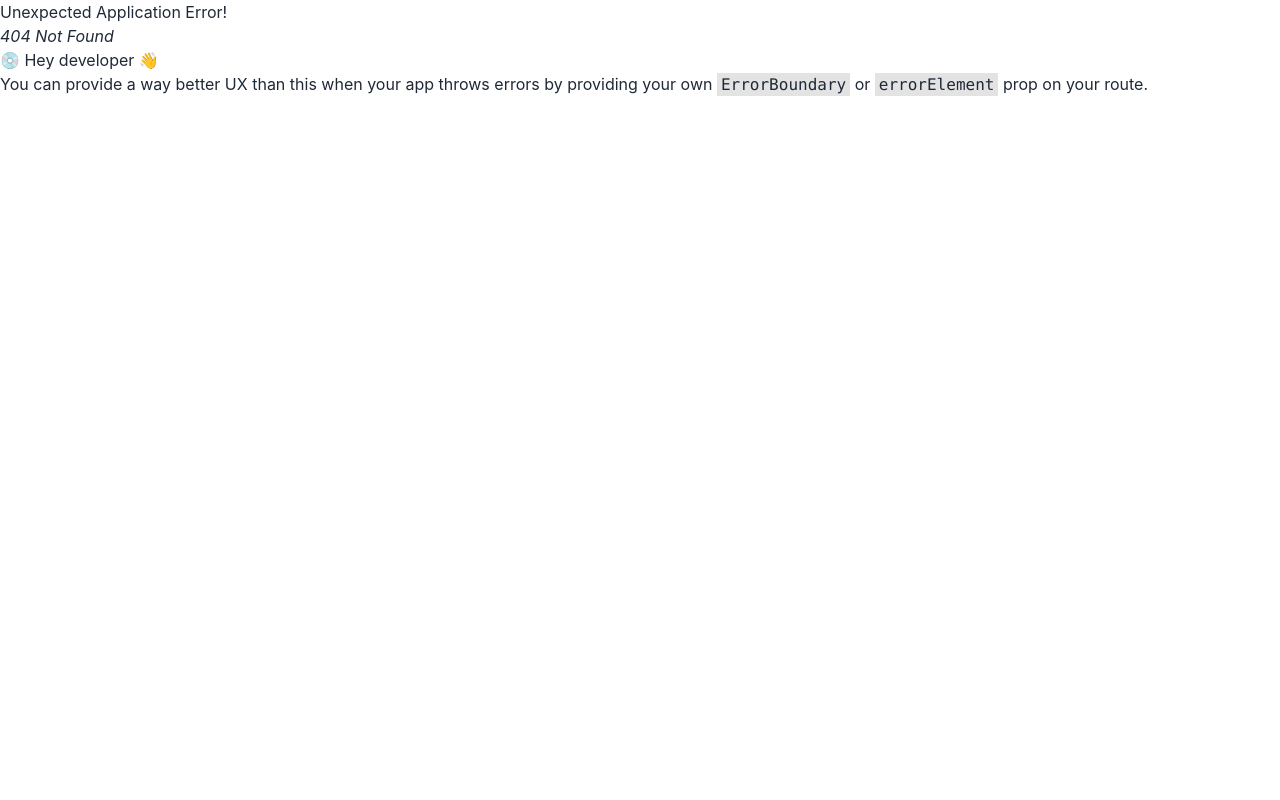
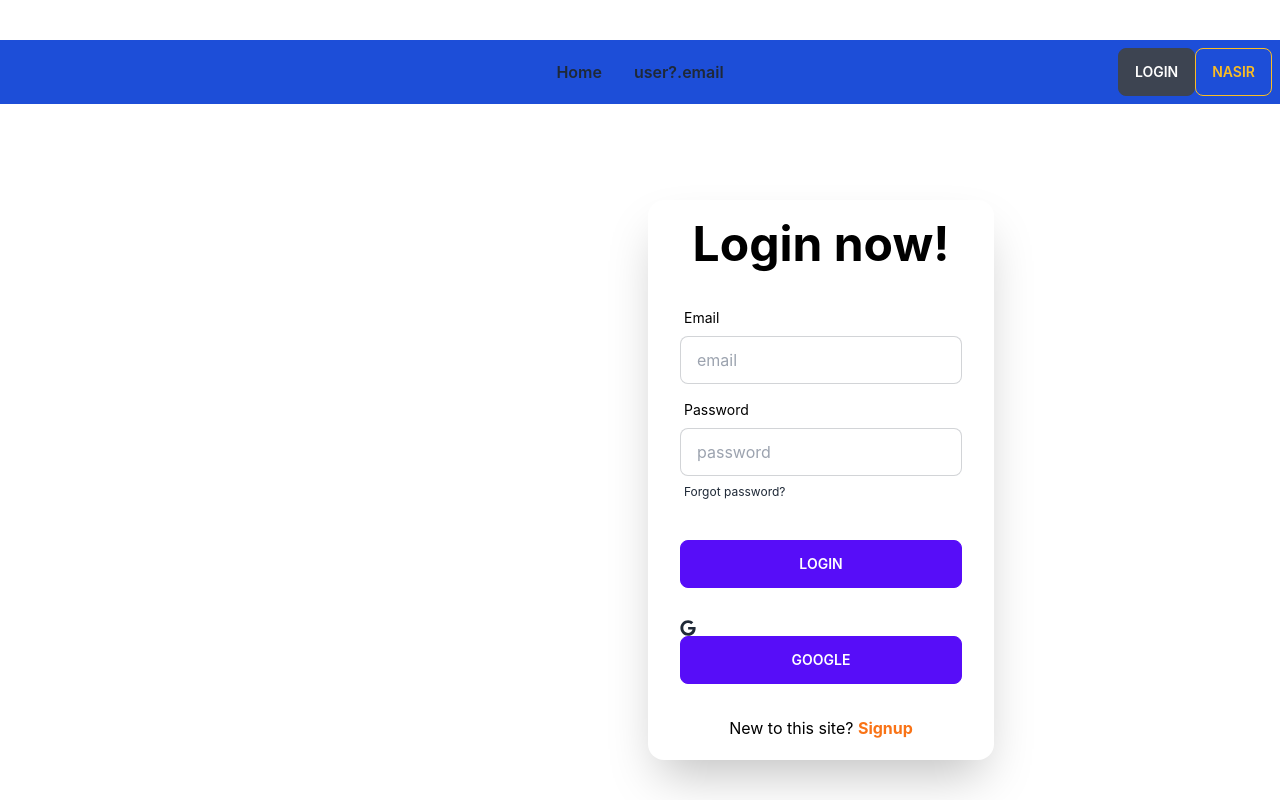
Before and after one commit to nasirullahnu/ph-photography-client, a React (Create React App) app: page /login in a window 1280 px wide. Before the commit this address had no page. Shown: the top 800 px of the page. Built offline with nearby package versions, Linux system fonts and the light colour scheme; the HTML template or start-up script is replaced by a standard one.

Commit message:
login route and form created and handle login function added

```diff
--- a/package.json
+++ b/package.json
@@ -7,6 +7,7 @@
     "@testing-library/react": "^13.4.0",
     "@testing-library/user-event": "^13.5.0",
     "daisyui": "^2.38.1",
+    "firebase": "^9.13.0",
     "react": "^18.2.0",
     "react-dom": "^18.2.0",
     "react-icons": "^4.6.0",
--- /dev/null
+++ b/src/Pages/Login/Login.js
@@ -0,0 +1,78 @@
+import React from "react";
+import { FaGoogle } from "react-icons/fa";
+import { Link } from "react-router-dom";
+
+const Login = () => {
+
+    const handleLogin = event => {
+        event.preventDefault();
+        const form = event.target;
+        const email = form.email.value;
+        const password = form.password.value;
+        console.log(email, password)
+
+        // logIn(email, password)
+        // .then(result => {
+        //     const user = result.user
+        //     console.log(user)
+        // })
+        // .catch(error => console.error(error))
+    }
+
+  return (
+    <div className="hero w-full my-20">
+      <div className="hero-content grid gap-15 md:grid-cols-2 flex-col lg:flex-row">
+        <div className="text-center lg:text-left">
+          {/* <img className="w-3/4" src={img} alt="" /> */}
+        </div>
+        <div className="card flex-shrink-0 py-5 w-full max-w-sm shadow-2xl bg-white">
+          <h1 className="text-5xl font-bold text-center text-black">Login now!</h1>
+          <form onSubmit={handleLogin} className="card-body">
+            <div className="form-control">
+              <label className="label">
+                <span className="label-text text-black">Email</span>
+              </label>
+              <input
+                type="email"
+                name="email"
+                placeholder="email"
+                className="input input-bordered"
+              />
+            </div>
+            <div className="form-control">
+              <label className="label">
+                <span className="label-text text-black">Password</span>
+              </label>
+              <input
+                type="password"
+                name="password"
+                placeholder="password"
+                className="input input-bordered"
+              />
+              <label className="label">
+                <Link to="/register" className="label-text-alt link link-hover">
+                  Forgot password?
+                </Link>
+              </label>
+            </div>
+            <div className="form-control mt-6">
+              <input className="btn btn-primary" type="submit" value="Login" />
+            </div>
+            <div className="form-control mt-6">
+                <FaGoogle></FaGoogle>
+              <input className="btn btn-primary" type="submit" value="Google" />
+            </div>
+          </form>
+          <p className="text-center text-black">
+            New to this site?{" "}
+            <Link className="text-orange-500 font-bold" to="/signup">
+              Signup
+            </Link>
+          </p>
+        </div>
+      </div>
+    </div>
+  );
+};
+
+export default Login;
--- a/src/Pages/ServiceDetails/ServiceDetails.js
+++ b/src/Pages/ServiceDetails/ServiceDetails.js
@@ -7,7 +7,7 @@ const ServiceDetails = () => {
     useLoaderData();
   return (
     <div>
-      <h1 className="text-4xl">{title}</h1>
+      <h1 className="text-4xl my-6">{title}</h1>
       <div className="hero bg-base-200">
         <div className="hero-content flex-col lg:flex-row">
           <img
--- a/src/Router/Routes/Routes.js
+++ b/src/Router/Routes/Routes.js
@@ -2,6 +2,7 @@ import { createBrowserRouter } from "react-router-dom";
 import Main from "../../Layout/Main/Main";
 import AllServices from "../../Pages/AllServices/AllServices";
 import Home from "../../Pages/Home/Home";
+import Login from "../../Pages/Login/Login";
 import ServiceDetails from "../../Pages/ServiceDetails/ServiceDetails";
 
 const router = createBrowserRouter([
@@ -21,6 +22,10 @@ const router = createBrowserRouter([
                 path : '/details/:id',
                 element : <ServiceDetails></ServiceDetails>,
                 loader : ({params}) => fetch(`http://localhost:5000/details/${params.id}`)
+            },
+            {
+                path : '/login',
+                element : <Login></Login>
             }
         ]
     }
--- a/src/Shared/Header/Header.js
+++ b/src/Shared/Header/Header.js
@@ -1,7 +1,11 @@
-import React from "react";
+import React, { useContext } from "react";
 import { Link } from "react-router-dom";
+import { AuthContext } from "../../contexts/AuthProvider/AuthProvider";
 
 const Header = () => {
+
+  const {user} = useContext(AuthContext)
+
   const navButtons = (
     <>
     <li>
@@ -74,7 +78,10 @@ const Header = () => {
           <ul className="menu menu-horizontal p-0">{navButtons}</ul>
         </div>
         <div className="navbar-end">
-          <button className="btn btn-outline btn-warning">Appoinment</button>
+          <Link to='/login'>
+              <button className="btn">Login</button>
+          </Link>
+          <button className="btn btn-outline btn-warning">{user?.profile}</button>
         </div>
       </div>
     </div>
--- /dev/null
+++ b/src/contexts/AuthProvider/AuthProvider.js
@@ -0,0 +1,18 @@
+import React, { createContext } from 'react';
+
+export const AuthContext = createContext();
+
+const AuthProvider = ({children}) => {
+
+    const user = {profile : 'nasir'}
+
+    const authInfo = {user}
+
+    return (
+        <AuthContext.Provider value={authInfo}>
+            {children}
+        </AuthContext.Provider>
+    );
+};
+
+export default AuthProvider;
--- /dev/null
+++ b/src/firebase/firebase.config.js
@@ -0,0 +1,19 @@
+// Import the functions you need from the SDKs you need
+import { initializeApp } from "firebase/app";
+// TODO: Add SDKs for Firebase products that you want to use
+// https://firebase.google.com/docs/web/setup#available-libraries
+
+// Your web app's Firebase configuration
+const firebaseConfig = {
+  apiKey: "AIzaSyDyf5FZ4cZZxihIkS0rSKj9RsdL6ELOvsU",
+  authDomain: "ph-photography.firebaseapp.com",
+  projectId: "ph-photography",
+  storageBucket: "ph-photography.appspot.com",
+  messagingSenderId: "112840653671",
+  appId: "1:112840653671:web:766a93fd1320a0a2bc4dc2"
+};
+
+// Initialize Firebase
+const app = initializeApp(firebaseConfig);
+
+export default app;
--- a/src/index.js
+++ b/src/index.js
@@ -1,13 +1,16 @@
-import React from 'react';
-import ReactDOM from 'react-dom/client';
-import './index.css';
-import App from './App';
-import reportWebVitals from './reportWebVitals';
+import React from "react";
+import ReactDOM from "react-dom/client";
+import "./index.css";
+import App from "./App";
+import reportWebVitals from "./reportWebVitals";
+import AuthProvider from "./contexts/AuthProvider/AuthProvider";
 
-const root = ReactDOM.createRoot(document.getElementById('root'));
+const root = ReactDOM.createRoot(document.getElementById("root"));
 root.render(
   <React.StrictMode>
-    <App />
+    <AuthProvider>
+      <App />
+    </AuthProvider>
   </React.StrictMode>
 );
 
```
Also changed, not shown: 1 other file (tests, documents, lock files or other folders).
